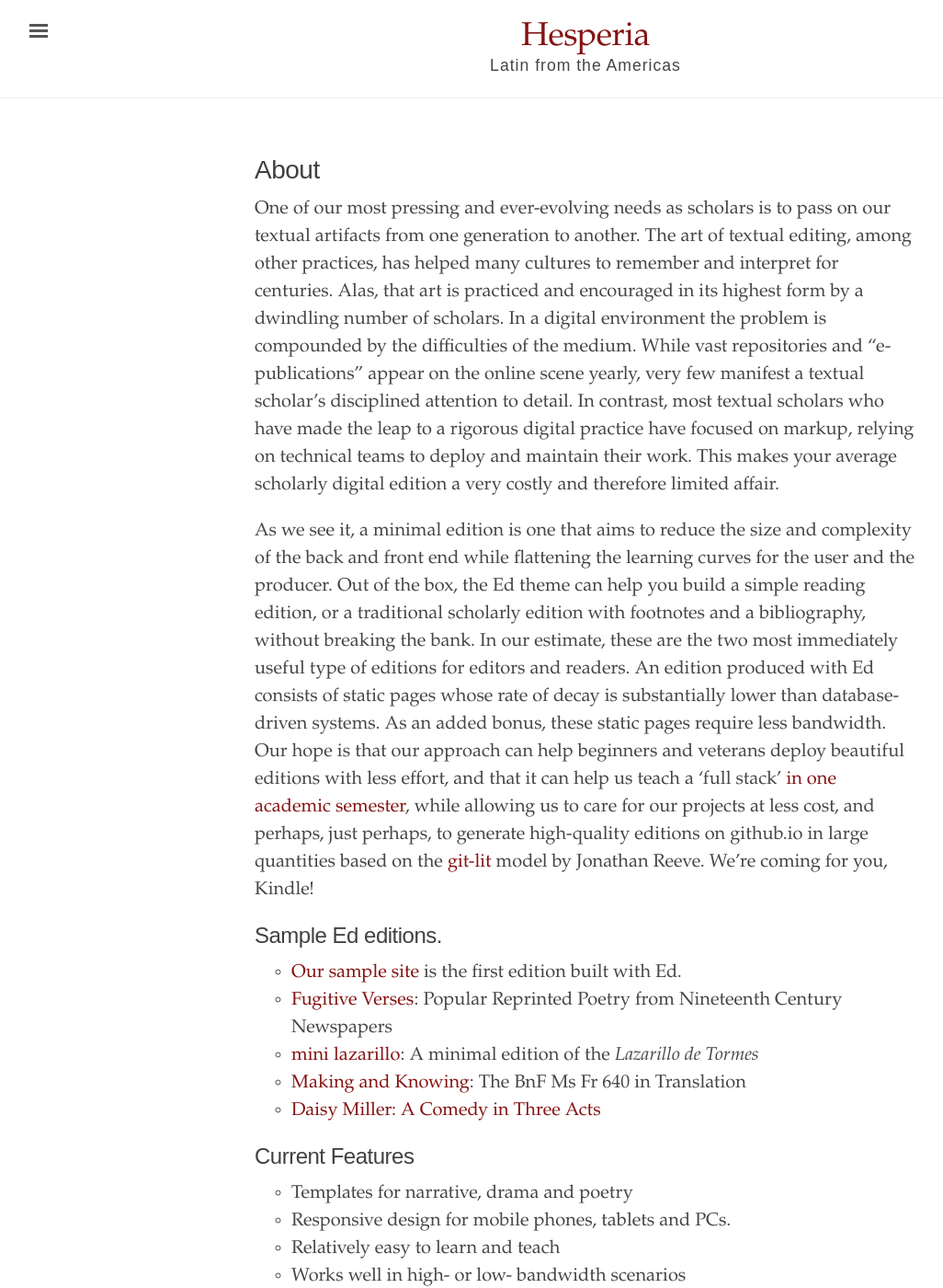
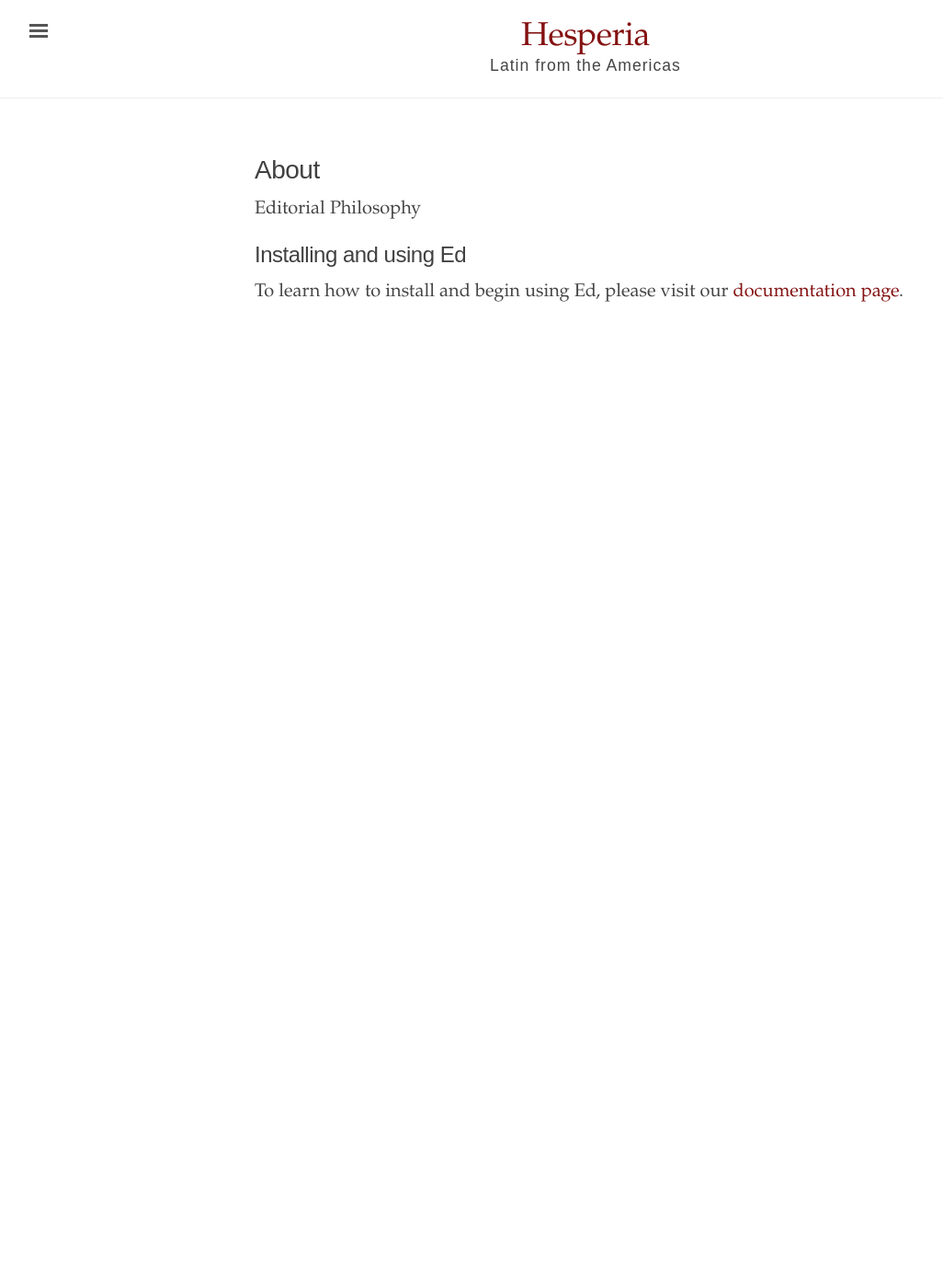
Before and after one commit to envaldivi/hesperia, a Jekyll site: the page built from about.md, in a window 1280 px wide and 1400 px high. Shown: the whole window at 92% size, without its empty margins (3-1029 px from the left). Built offline with Jekyll 4.4.1, drawn with Linux system fonts in a browser that asks for light colours; some of the changed text lies outside the part shown.

Commit message:
Update about.md

```diff
--- a/about.md
+++ b/about.md
@@ -3,54 +3,8 @@ layout: page
 title: About
 ---
 
-One of our most pressing and ever-evolving needs as scholars is to pass on our textual artifacts
-from one generation to another. The art of textual editing, among other practices, has helped many
-cultures to remember and interpret for centuries. Alas, that art is practiced and encouraged in its
-highest form by a dwindling number of scholars. In a digital environment the problem is compounded
-by the difficulties of the medium. While vast repositories and "e-publications" appear on the
-online scene yearly, very few manifest a textual scholar's disciplined attention to detail. In
-contrast, most textual scholars who have made the leap to a rigorous digital practice have focused
-on markup, relying on technical teams to deploy and maintain their work. This makes your average
-scholarly digital edition a very costly and therefore limited affair.
+Editorial Philosophy
 
-As we see it, a minimal edition is one that aims to reduce the size and complexity of the back and
-front end while flattening the learning curves for the user and the producer. Out of the box, the Ed
-theme can help you build a simple reading edition, or a traditional scholarly edition with footnotes
-and a bibliography, without breaking the bank. In our estimate, these are the two most immediately
-useful type of editions for editors and readers. An edition produced with Ed consists of static
-pages whose rate of decay is substantially lower than database-driven systems. As an added bonus,
-these static pages require less bandwidth. Our hope is that our approach can help beginners and
-veterans deploy beautiful editions with less effort, and that it can help us teach a 'full stack'
-[in one academic semester](https://github.com/susannalles/MinimalEditions/blob/master/README.md),
-while allowing us to care for our projects at less cost, and perhaps, just perhaps, to generate
-high-quality editions on github.io in large quantities based on the
-[git-lit](http://jonreeve.com/2015/09/introducing-git-lit/) model by Jonathan Reeve. We're coming
-for you, Kindle!
-
-
-## Sample Ed editions.
-
-- [Our sample site](http://minicomp.github.io/ed/) is the first edition built with Ed.
-- [Fugitive Verses](http://fugitiverses.viraltexts.org/): Popular Reprinted Poetry from Nineteenth Century Newspapers
-- [mini lazarillo](http://minilazarillo.github.io/): A minimal edition of the *Lazarillo de Tormes*
-- [Making and Knowing](https://cu-mkp.github.io/GR8975-edition/): The BnF Ms Fr 640 in Translation
-- [Daisy Miller: A Comedy in Three Acts](https://britaneeelizabeth.github.io/ed/texts/DaisyMillerPlay/)
-
-
-## Current Features
-
-- Templates for narrative, drama and poetry
-- Responsive design for mobile phones, tablets and PCs.
-- Relatively easy to learn and teach
-- Works well in high- or low- bandwidth scenarios
-- Easier for digital archives and libraries to preserve
-- Open source, open access
-- Unobtrusive footnotes
-- Metadata in Dublin Core and OpenGraph to play nice with Zotero, libraries and social media.
-- Automatic table of content generation
-- Simple search functionality
-- Annotations via [hypothes.is](https://hypothes.is/)
-- Optional: Ability to generate well-formatted bibliographies and linked citations
 
 
 ## Installing and using Ed
```
